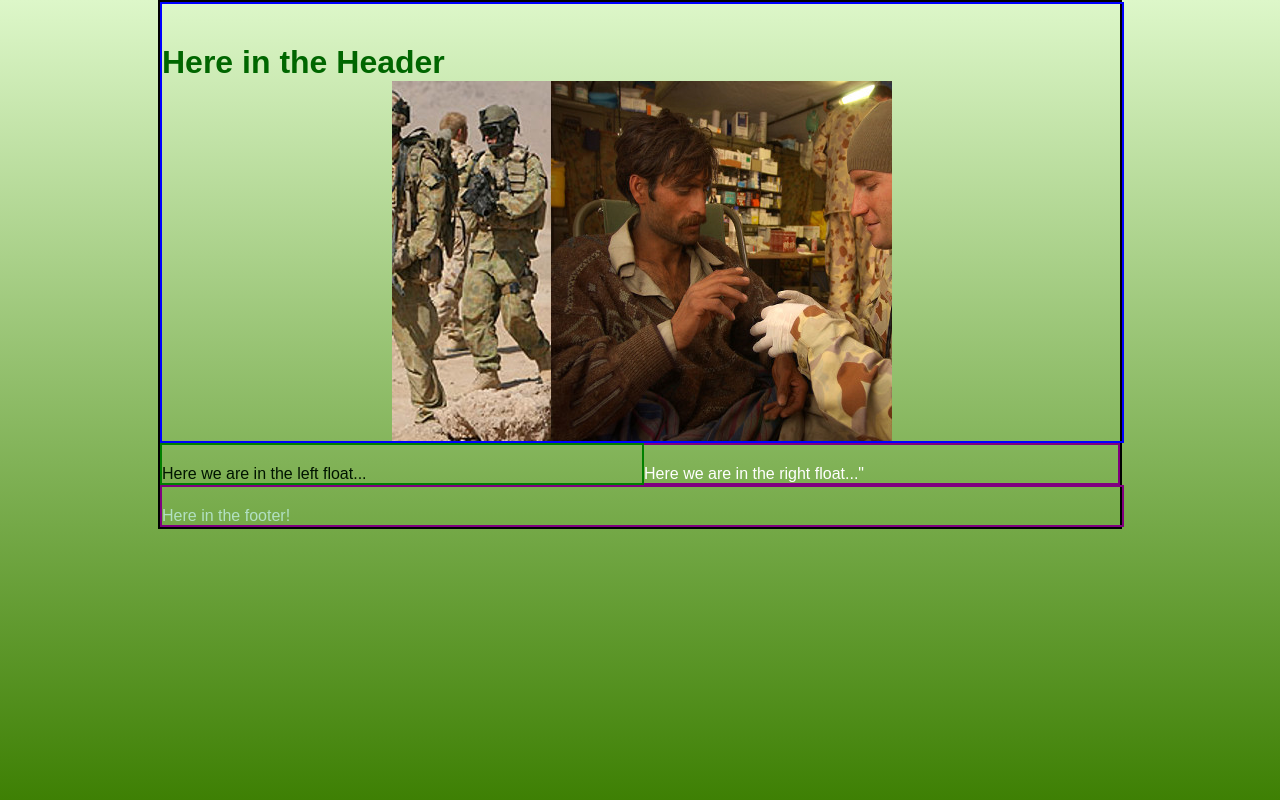
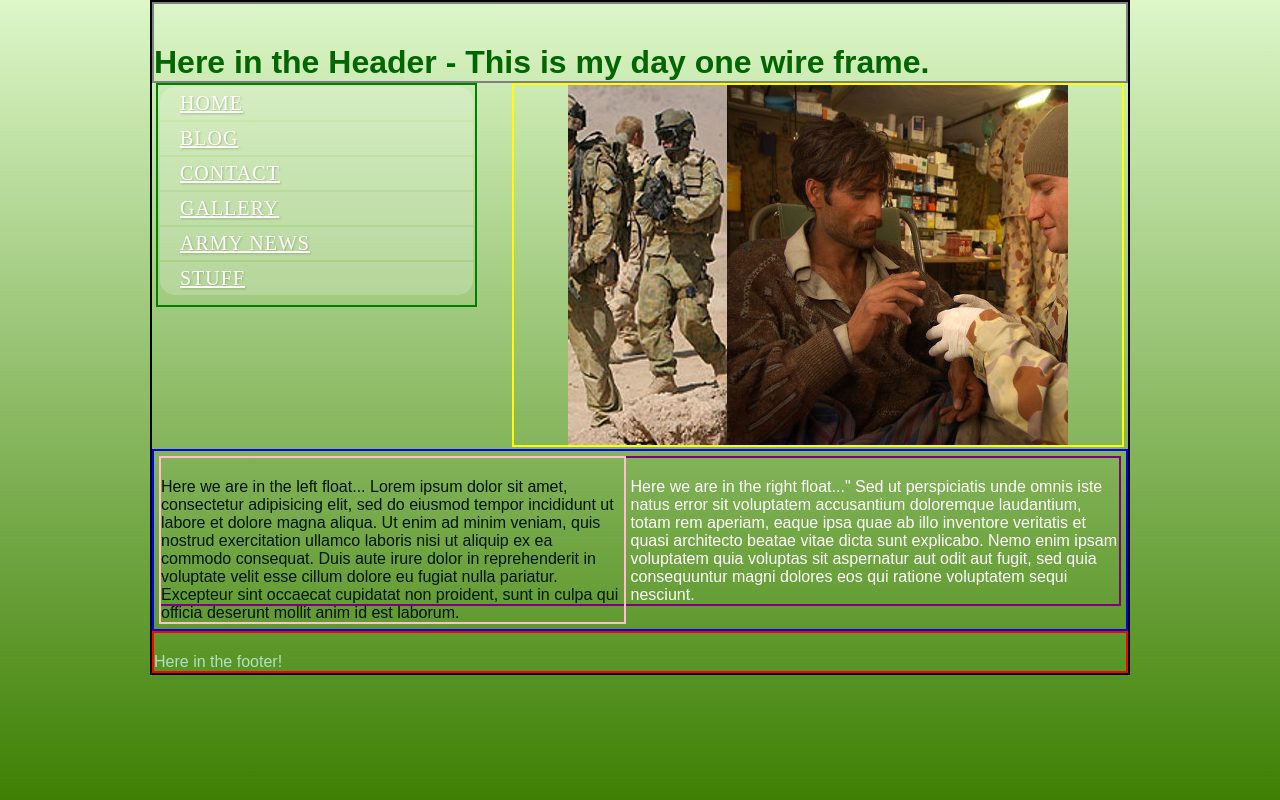
Before and after one commit to addinall/RAAMC, a PHP site: page / in a window 1280 px wide. Run offline with PHP 8.4, Linux system fonts and the light colour scheme; data that the repository does not hold is empty.

Commit message:
HEAVY CSS modifications and 0530 backup...tired...

```diff
--- /dev/null
+++ b/css/menu.css
@@ -0,0 +1,47 @@
+.content{
+	margin: 0 20px;
+}
+.bmenu{
+    padding: 0px;
+    margin: 0 0 10px 0;
+    position: relative;
+}
+.bmenu li{
+    font-size: 20px;
+    display: block;
+}
+.bmenu li a{
+	white-space: nowrap;
+	display: block;
+	text-transform: uppercase;
+	text-shadow: 1px 1px 2px rgba(71,80,23,0.3);
+	color: #fff;
+	padding: 5px 20px;
+	margin: 2px;
+	background: rgba(255,255,255,0.2);
+	letter-spacing: 1px;
+	-webkit-transition: all 0.4s ease-in-out;
+	-moz-transition: all 0.4s ease-in-out;
+	-o-transition: all 0.4s ease-in-out;
+	-ms-transition: all 0.4s ease-in-out;
+	transition: all 0.4s ease-in-out;
+}
+.bmenu li:first-child a{
+	-webkit-border-radius: 15px 15px 0px 0px;
+	-moz-border-radius: 15px 15px 0px 0px;
+	border-radius: 15px 15px 0px 0px;
+}
+.bmenu li:last-child a{
+	-webkit-border-radius: 0px 0px 15px 15px;
+	-moz-border-radius: 0px 0px 15px 15px;
+	border-radius: 0px 0px 15px 15px;
+}
+.bmenu:hover li a{
+	text-shadow: 0px 0px 10px #fff;
+	color: transparent;
+}
+.bmenu li a:hover{
+	background: transparent;
+	text-shadow: 1px 1px 10px rgba(71,80,23,0.6);
+	color: #c4d85a;
+}
--- a/css/style.css
+++ b/css/style.css
@@ -1,6 +1,23 @@
- * {
+/* Custom CSS3 for the RAAMC new web site.
+ * Mark Addinall
+ * January 2014
+ *
+ *  A CSS3 style/theme.  It is responsive and FLUID.
+ *  Only contains the TAGs we actually use.
+ *
+ *
+ * VERY Lightweight.  Verifies as CSS3 as usual.
+ *
+*/
+
+*, *:before, *:after {
         margin: 0px;
         padding: 0px;outline: none;
+        box-sizing:border-box;
+        -moz-box-sizing:border-box;
+        -webkit-box-sizing:border-box;
+        -o-box-sizing:border-box;
+        -ms-box-sizing:border-box;
  }
 
 /* Start of the RESPONSIVE design so that this thing will play
@@ -36,34 +53,64 @@ filter: progid:DXImageTransform.Microsoft.gradient( startColorstr='#ddf7c9', end
 
 
     #container {
-        max-width: 960px;
+        max-width: 980px;
           border: 2px solid black;
           margin: 0px auto;
+          overflow: auto;
+          width: 100%;
     }
 
       #header {
           width: 100%;
-          border: 2px solid blue;
+          border: 2px solid grey;
+          clear: both;
       }
 
 
-      #column_one {
-        width: 50%;
+
+      #head_left {
+        width: 33%;
         float: left;
           border: 2px solid green;
+          margin: 2px;
+      }
+
+      #head_right {
+        width: 63%;
+        float: right;
+          border: 2px solid yellow;
+          margin: 2px;
+      }
+
+      #content {
+          width: 100%;
+          border: 2px solid blue;
+          clear: both;
+          float: left;
+      }
+
+
+
+      #column_one {
+        width: 48%;
+        float: left;
+          border: 2px solid pink;
+          margin: 5px;
       }
 
 
       #column_two {
-        width: 50%
+        width: 48%
         float: right;
           border: 2px solid purple;
+          margin: 5px;
       }
 
 
       #footer {
+          clear: both;
           width: 100%;
-          border: 2px solid purple;
+          border: 2px solid red;
      }
 
 
@@ -128,3 +175,48 @@ filter: progid:DXImageTransform.Microsoft.gradient( startColorstr='#ddf7c9', end
         margin: 10px;
       }
     }
+
+
+
+.box
+{
+	position: relative;
+	max-width: 510px;
+	padding: 50px;
+	margin: 0 auto;
+	background-color: #fff;
+	-webkit-box-shadow: 0 0 4px rgba(0, 0, 0, 0.2), inset 0 0 50px rgba(0, 0, 0, 0.1);
+	-moz-box-shadow: 0 0 4px rgba(0, 0, 0, 0.2), inset 0 0 50px rgba(0, 0, 0, 0.1);
+	box-shadow: 0 0 5px rgba(0, 0, 0, 0.2), inset 0 0 50px rgba(0, 0, 0, 0.1);
+}
+
+.box:before, .box:after
+{
+	position: absolute;
+	width: 40%;
+	height: 10px;
+	content: ' ';
+	left: 12px;
+	bottom: 12px;
+	background: transparent;
+	-webkit-transform: skew(-5deg) rotate(-5deg);
+	-moz-transform: skew(-5deg) rotate(-5deg);
+	-ms-transform: skew(-5deg) rotate(-5deg);
+	-o-transform: skew(-5deg) rotate(-5deg);
+	transform: skew(-5deg) rotate(-5deg);
+	-webkit-box-shadow: 0 6px 12px rgba(0, 0, 0, 0.3);
+	-moz-box-shadow: 0 6px 12px rgba(0, 0, 0, 0.3);
+	box-shadow: 0 6px 12px rgba(0, 0, 0, 0.3);
+	z-index: -1;
+}
+
+.box:after
+{
+	left: auto;
+	right: 12px;
+	-webkit-transform: skew(5deg) rotate(5deg);
+	-moz-transform: skew(5deg) rotate(5deg);
+	-ms-transform: skew(5deg) rotate(5deg);
+	-o-transform: skew(5deg) rotate(5deg);
+	transform: skew(5deg) rotate(5deg);
+}
--- a/index.php
+++ b/index.php
@@ -34,13 +34,17 @@
 
 
 <meta http-equiv="Content-Type" content="text/html; charset=utf-8"/>
-<title>RAAMC Association National</title>
+<meta name="viewport" content="width=device-width, initial-scale=1.0">
 <meta name="description" content="A web site created for the members of the Royal Australian Army Medical Corps Association." />
 <meta name="author" content="Mark Addinall.  Brisbane. Australia"  />
 
+<link href='http://fonts.googleapis.com/css?family=Josefin+Slab' rel='stylesheet' type='text/css' />
+
 <link rel="stylesheet" type="text/css" href="css/style.css">
 <link rel="stylesheet" type="text/css" href="css/slider.css">
+<link rel="stylesheet" type="text/css" href="css/menu.css">
 
+<title>RAAMC Association National</title>
 
 <!-- I am going to include a LEETLE bit of Javascript
      to stick some extra verification on a couple of input fields.  I THOUGHT
@@ -68,7 +72,18 @@ if ($debug) {
 
     <div id="container">
         <div id="header">
-            <h1>Here in the Header</h1>
+            <h1>Here in the Header - This is my day one wire frame.</h1>
+            <div id="head_left">
+                <ul class="bmenu">
+                    <li><a href="#">Home</a></li>
+                    <li><a href="#">Blog</a></li>
+                    <li><a href="#">Contact</a></li>
+                    <li><a href="#">Gallery</a></li>
+                    <li><a href="#">Army News</a></li>
+                    <li><a href="#">Stuff</a></li>
+                </ul>
+            </div>
+            <div id="head_right">
                 <div id="slider">
                     <figure>
                         <img src="images/army1.jpg" alt="">
@@ -79,19 +94,24 @@ if ($debug) {
                     </figure>
                 </div>
             </div>
+        </div>
 
+
+        <div id="content">
             <div id="column_one">
                 <p class="p1">
                 Here we are in the left float...
+                Lorem ipsum dolor sit amet, consectetur adipisicing elit, sed do eiusmod tempor incididunt ut labore et dolore magna aliqua. Ut enim ad minim veniam, quis nostrud exercitation ullamco laboris nisi ut aliquip ex ea commodo consequat. Duis aute irure dolor in reprehenderit in voluptate velit esse cillum dolore eu fugiat nulla pariatur. Excepteur sint occaecat cupidatat non proident, sunt in culpa qui officia deserunt mollit anim id est laborum.
                 </p>
             </div>
 
             <div id="column_two">
                 <p class ="p2">
             Here we are in the right float..."
+Sed ut perspiciatis unde omnis iste natus error sit voluptatem accusantium doloremque laudantium, totam rem aperiam, eaque ipsa quae ab illo inventore veritatis et quasi architecto beatae vitae dicta sunt explicabo. Nemo enim ipsam voluptatem quia voluptas sit aspernatur aut odit aut fugit, sed quia consequuntur magni dolores eos qui ratione voluptatem sequi nesciunt.
                 </p>
             </div>
-
+        </div>
         <div id="footer">
             <p class="p3">
                 Here in the footer!
```
Also changed, not shown: css/form.css (+13 -1 lines), css/slider.css (+14 -0 lines). Lines whose indentation alone changed are shown as unchanged.
